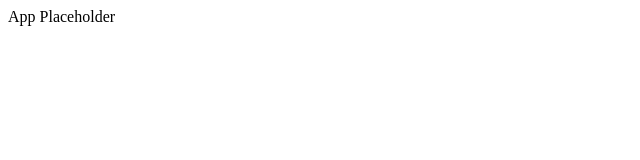
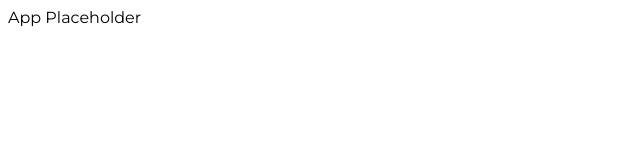
Before and after one commit to jkettmann/reddit-timer-radu-lefter, a React (Create React App) app: page / in a window 1280 px wide. Shown: the top 160 px of the page, without its empty margins (0-640 px from the left). Built offline with nearby package versions, Linux system fonts and the light colour scheme.

Commit message:
installed fonts Bitter and Montserrat

```diff
--- a/package.json
+++ b/package.json
@@ -8,7 +8,9 @@
     "@testing-library/user-event": "^12.0.11",
     "react": "^17.0.1",
     "react-dom": "^17.0.1",
-    "react-scripts": "^4.0.1"
+    "react-scripts": "^4.0.1",
+    "typeface-bitter": "^1.1.13",
+    "typeface-montserrat": "^1.1.13"
   },
   "scripts": {
     "start": "react-scripts start",
--- a/src/App.js
+++ b/src/App.js
@@ -2,7 +2,7 @@ import React from 'react';
 
 function App() {
   return (
-    <div>
+    <div style={{ fontFamily: 'Montserrat' }}>
       App Placeholder
     </div>
   );
--- a/src/index.js
+++ b/src/index.js
@@ -1,6 +1,8 @@
 import React from 'react';
 import ReactDOM from 'react-dom';
 import App from './App';
+import 'typeface-bitter';
+import 'typeface-montserrat';
 
 // eslint-disable-next-line react/jsx-filename-extension
 ReactDOM.render(<App />, document.getElementById('root'));
```
Also changed, not shown: 2 other files (tests, documents, lock files or other folders).
